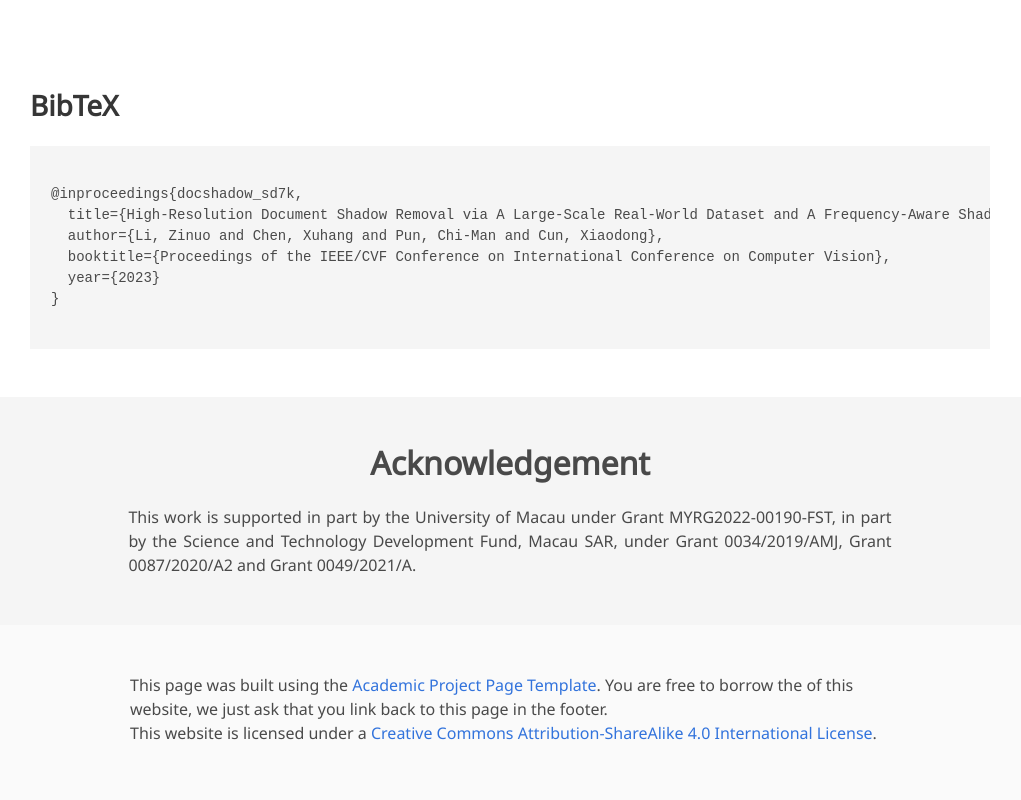
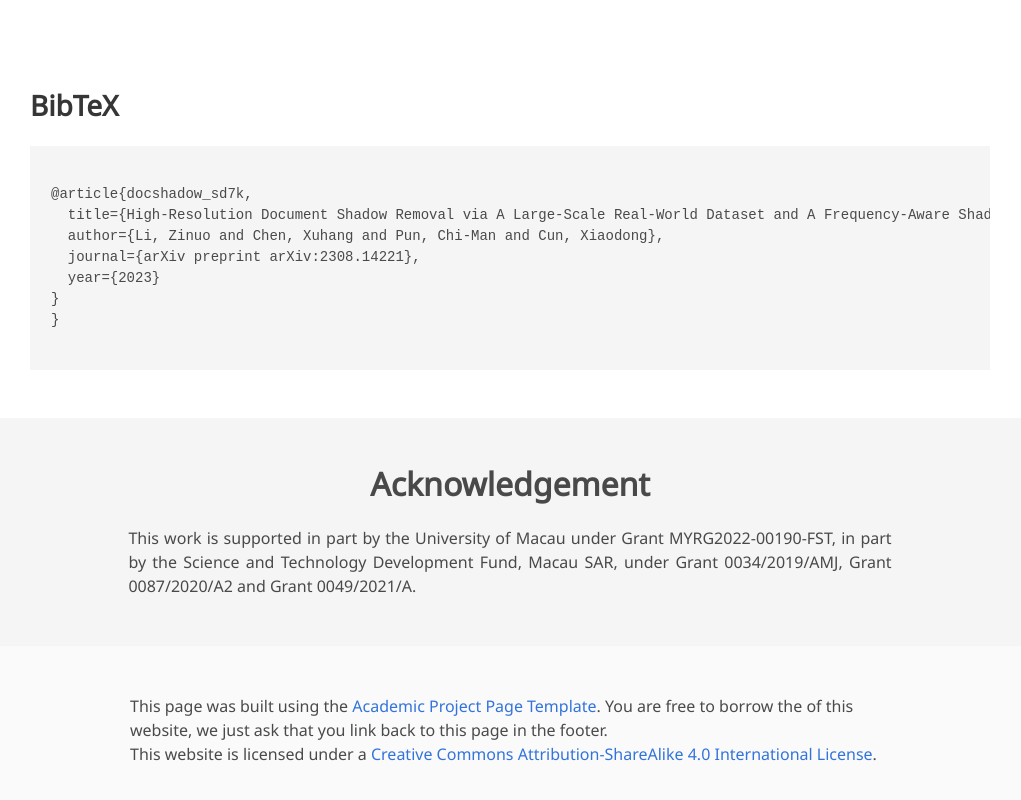
Before and after one commit to CXH-Research/DocShadow-SD7K, a plain HTML site: page index.html in a window 1280 px wide. Shown: the part 3629-4429 px from the top of the page, without its empty margins (130-1151 px from the left). Drawn offline with nearby package versions, Linux system fonts and the light colour scheme; some icons are missing; a web font is replaced by a local one.

Commit message:
Update index.html

```diff
--- a/index.html
+++ b/index.html
@@ -289,11 +289,12 @@
     <div class="container is-max-desktop content">
       <h2 class="title">BibTeX</h2>
       <pre><code>
-@inproceedings{docshadow_sd7k,
+@article{docshadow_sd7k,
   title={High-Resolution Document Shadow Removal via A Large-Scale Real-World Dataset and A Frequency-Aware Shadow Erasing Net},
   author={Li, Zinuo and Chen, Xuhang and Pun, Chi-Man and Cun, Xiaodong},
-  booktitle={Proceedings of the IEEE/CVF Conference on International Conference on Computer Vision},
+  journal={arXiv preprint arXiv:2308.14221},
   year={2023}
+}
 }
       </code></pre>
     </div>
```
